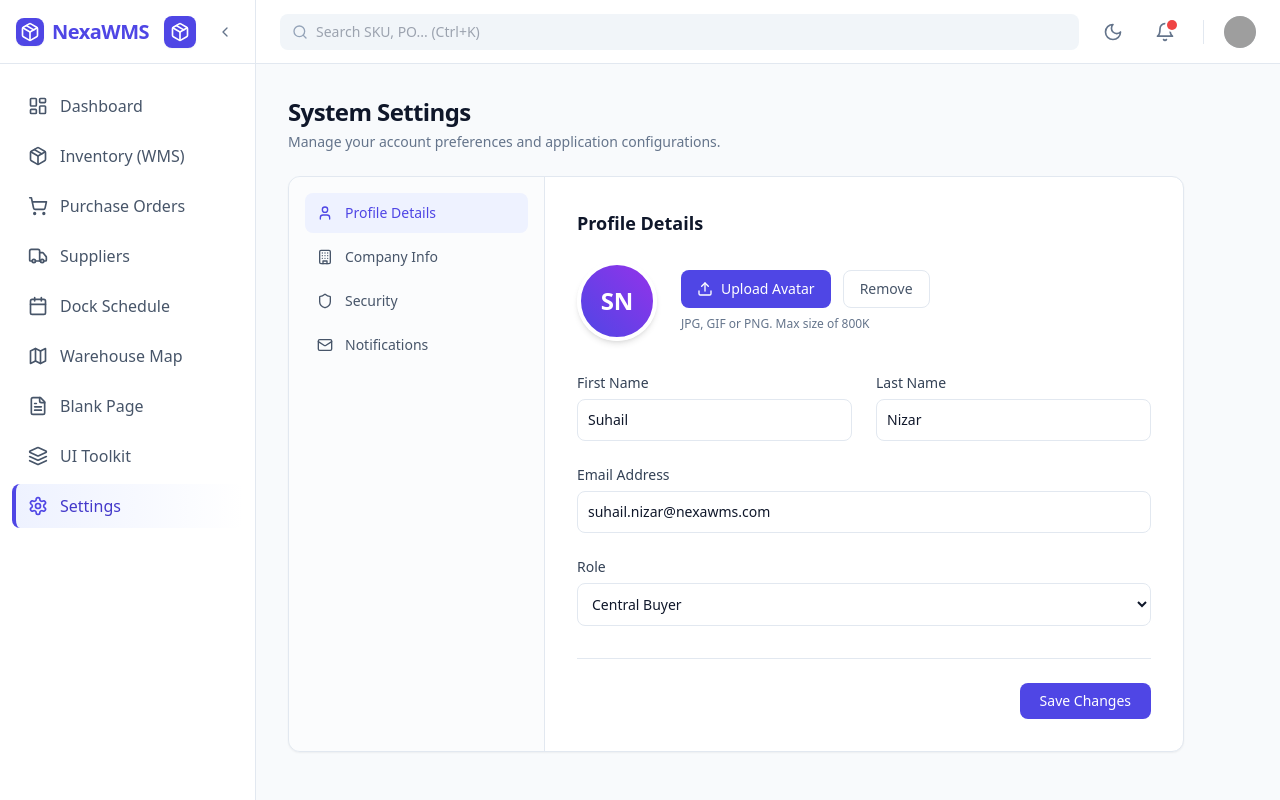
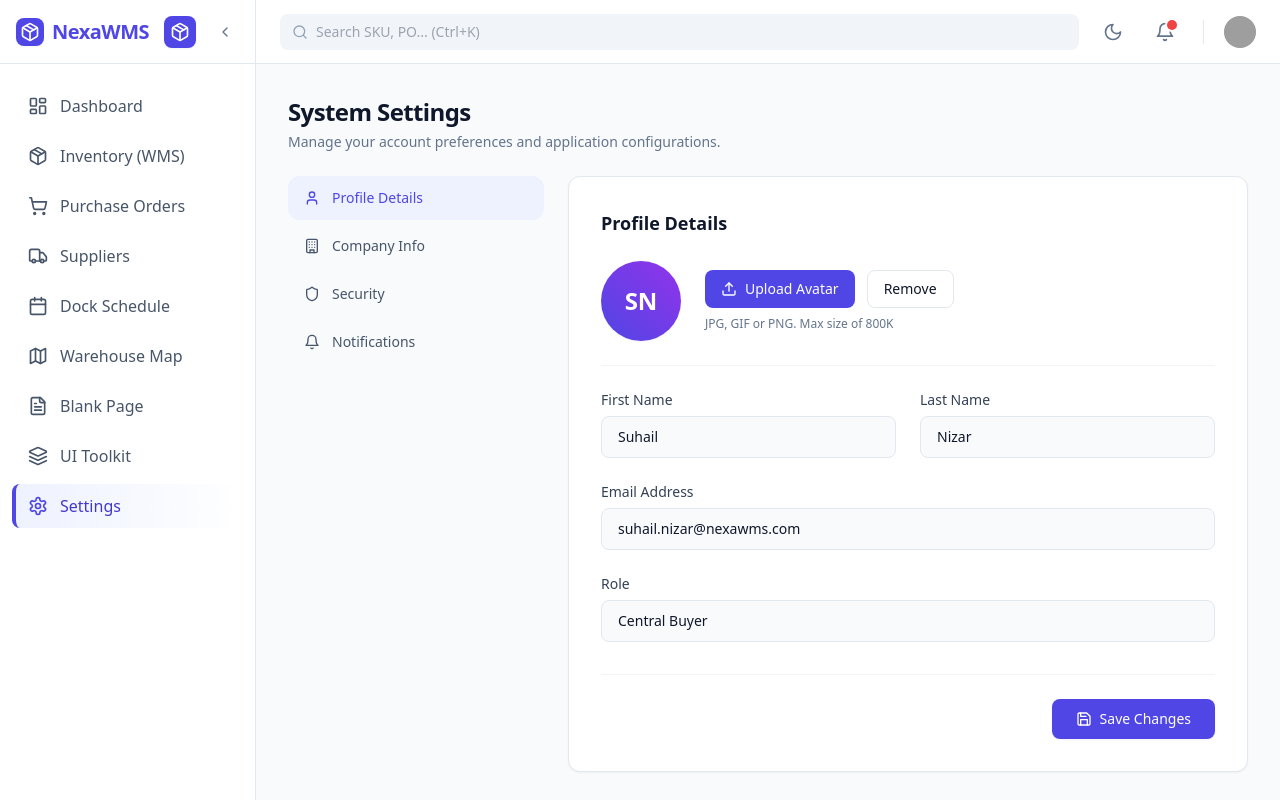
Before and after one commit to Naruto7H/NEXUSWMS, a React (Vite) app: page /settings in a window 1280 px wide. Built offline with nearby package versions, Linux system fonts and the light colour scheme; grey boxes are pictures that could not be loaded.

Commit message:
Refactor Settings component with tab navigation
Added state management for active tab and save functionality with toast notifications.

```diff
--- a/src/pages/Settings.jsx
+++ b/src/pages/Settings.jsx
@@ -1,81 +1,120 @@
-import React from 'react';
-import { User, Building, Shield, Mail, Upload } from 'lucide-react';
+import React, { useState } from 'react';
+import { User, Building, Shield, Bell, Upload, Save } from 'lucide-react';
+import toast from 'react-hot-toast';
 
 export default function Settings() {
+  const [activeTab, setActiveTab] = useState('profile');
+
+  const handleSave = () => {
+    toast.success('Settings saved successfully.');
+  };
+
   return (
-    <div className="max-w-4xl space-y-6 animate-in fade-in duration-500">
+    <div className="space-y-6 animate-in fade-in duration-500 pb-10">
       <div>
         <h1 className="text-2xl font-bold text-slate-900 dark:text-white tracking-tight">System Settings</h1>
         <p className="text-sm text-slate-500 dark:text-slate-400 mt-1">Manage your account preferences and application configurations.</p>
       </div>
 
-      <div className="bg-white dark:bg-slate-800 border border-slate-200 dark:border-slate-700 rounded-xl shadow-sm overflow-hidden flex flex-col md:flex-row">
-        {/* Settings Sidebar */}
-        <div className="w-full md:w-64 border-b md:border-b-0 md:border-r border-slate-200 dark:border-slate-700 p-4 space-y-1 bg-slate-50/50 dark:bg-slate-800/50">
-          <button className="w-full flex items-center gap-3 px-3 py-2.5 bg-indigo-50 dark:bg-indigo-500/10 text-indigo-600 dark:text-indigo-400 font-medium rounded-lg text-sm transition-colors text-left">
+      <div className="flex flex-col md:flex-row gap-6">
+
+        {/* Sidebar Navigation */}
+        <div className="w-full md:w-64 shrink-0 space-y-1">
+          <button onClick={() => setActiveTab('profile')} className={`w-full flex items-center gap-3 px-4 py-3 rounded-xl text-sm font-medium transition-colors ${activeTab === 'profile' ? 'bg-indigo-50 dark:bg-indigo-500/10 text-indigo-600 dark:text-indigo-400' : 'text-slate-600 dark:text-slate-400 hover:bg-slate-50 dark:hover:bg-slate-800'}`}>
             <User className="w-4 h-4" /> Profile Details
           </button>
-          <button className="w-full flex items-center gap-3 px-3 py-2.5 text-slate-600 dark:text-slate-400 hover:bg-slate-100 dark:hover:bg-slate-700 hover:text-slate-900 dark:hover:text-slate-200 rounded-lg text-sm transition-colors text-left">
+          <button onClick={() => setActiveTab('company')} className={`w-full flex items-center gap-3 px-4 py-3 rounded-xl text-sm font-medium transition-colors ${activeTab === 'company' ? 'bg-indigo-50 dark:bg-indigo-500/10 text-indigo-600 dark:text-indigo-400' : 'text-slate-600 dark:text-slate-400 hover:bg-slate-50 dark:hover:bg-slate-800'}`}>
             <Building className="w-4 h-4" /> Company Info
           </button>
-          <button className="w-full flex items-center gap-3 px-3 py-2.5 text-slate-600 dark:text-slate-400 hover:bg-slate-100 dark:hover:bg-slate-700 hover:text-slate-900 dark:hover:text-slate-200 rounded-lg text-sm transition-colors text-left">
+          <button onClick={() => setActiveTab('security')} className={`w-full flex items-center gap-3 px-4 py-3 rounded-xl text-sm font-medium transition-colors ${activeTab === 'security' ? 'bg-indigo-50 dark:bg-indigo-500/10 text-indigo-600 dark:text-indigo-400' : 'text-slate-600 dark:text-slate-400 hover:bg-slate-50 dark:hover:bg-slate-800'}`}>
             <Shield className="w-4 h-4" /> Security
           </button>
-          <button className="w-full flex items-center gap-3 px-3 py-2.5 text-slate-600 dark:text-slate-400 hover:bg-slate-100 dark:hover:bg-slate-700 hover:text-slate-900 dark:hover:text-slate-200 rounded-lg text-sm transition-colors text-left">
-            <Mail className="w-4 h-4" /> Notifications
+          <button onClick={() => setActiveTab('notifications')} className={`w-full flex items-center gap-3 px-4 py-3 rounded-xl text-sm font-medium transition-colors ${activeTab === 'notifications' ? 'bg-indigo-50 dark:bg-indigo-500/10 text-indigo-600 dark:text-indigo-400' : 'text-slate-600 dark:text-slate-400 hover:bg-slate-50 dark:hover:bg-slate-800'}`}>
+            <Bell className="w-4 h-4" /> Notifications
           </button>
         </div>
 
-        {/* Settings Form Content */}
-        <div className="flex-1 p-6 sm:p-8">
-          <h3 className="text-lg font-semibold text-slate-900 dark:text-white mb-6">Profile Details</h3>
+        {/* Content Area */}
+        <div className="flex-1 bg-white dark:bg-slate-800 border border-slate-200 dark:border-slate-700 rounded-xl shadow-sm p-6 lg:p-8 min-h-[500px]">
 
-          <div className="flex items-center gap-6 mb-8">
-            <div className="w-20 h-20 rounded-full bg-gradient-to-tr from-indigo-600 to-purple-600 text-white flex items-center justify-center font-bold text-2xl shadow-md border-4 border-white dark:border-slate-800">
-              SN
+          {activeTab === 'profile' && (
+            <div className="space-y-6 animate-in fade-in">
+              <h2 className="text-lg font-bold text-slate-900 dark:text-white">Profile Details</h2>
+              <div className="flex items-center gap-6 pb-6 border-b border-slate-100 dark:border-slate-700/50">
+                <div className="h-20 w-20 rounded-full bg-gradient-to-tr from-indigo-600 to-purple-600 text-white flex items-center justify-center font-bold text-2xl shadow-sm shrink-0">SN</div>
+                <div>
+                  <div className="flex gap-3 mb-2">
+                    <button className="flex items-center gap-2 px-4 py-2 bg-indigo-600 hover:bg-indigo-700 text-white rounded-lg text-sm font-medium transition-colors"><Upload className="w-4 h-4"/> Upload Avatar</button>
+                    <button className="px-4 py-2 border border-slate-200 dark:border-slate-700 hover:bg-slate-50 dark:hover:bg-slate-700 rounded-lg text-sm font-medium transition-colors">Remove</button>
+                  </div>
+                  <p className="text-xs text-slate-500">JPG, GIF or PNG. Max size of 800K</p>
+                </div>
+              </div>
+              <div className="grid grid-cols-1 md:grid-cols-2 gap-6">
+                <div><label className="block text-sm font-medium text-slate-700 dark:text-slate-300 mb-1.5">First Name</label><input type="text" defaultValue="Suhail" className="w-full px-4 py-2.5 bg-slate-50 dark:bg-slate-900 border border-slate-200 dark:border-slate-700 rounded-lg text-sm outline-none dark:text-white" /></div>
+                <div><label className="block text-sm font-medium text-slate-700 dark:text-slate-300 mb-1.5">Last Name</label><input type="text" defaultValue="Nizar" className="w-full px-4 py-2.5 bg-slate-50 dark:bg-slate-900 border border-slate-200 dark:border-slate-700 rounded-lg text-sm outline-none dark:text-white" /></div>
+                <div className="md:col-span-2"><label className="block text-sm font-medium text-slate-700 dark:text-slate-300 mb-1.5">Email Address</label><input type="email" defaultValue="suhail.nizar@nexawms.com" className="w-full px-4 py-2.5 bg-slate-50 dark:bg-slate-900 border border-slate-200 dark:border-slate-700 rounded-lg text-sm outline-none dark:text-white" /></div>
+                <div className="md:col-span-2"><label className="block text-sm font-medium text-slate-700 dark:text-slate-300 mb-1.5">Role</label><select className="w-full px-4 py-2.5 bg-slate-50 dark:bg-slate-900 border border-slate-200 dark:border-slate-700 rounded-lg text-sm outline-none dark:text-white appearance-none"><option>Central Buyer</option><option>Warehouse Manager</option><option>Admin</option></select></div>
+              </div>
             </div>
-            <div>
-              <div className="flex gap-3">
-                <button className="px-4 py-2 bg-indigo-600 hover:bg-indigo-700 text-white rounded-lg text-sm font-medium transition-colors flex items-center gap-2">
-                  <Upload className="w-4 h-4" /> Upload Avatar
-                </button>
-                <button className="px-4 py-2 border border-slate-200 dark:border-slate-700 text-slate-600 dark:text-slate-300 rounded-lg text-sm font-medium hover:bg-slate-50 dark:hover:bg-slate-700 transition-colors">
-                  Remove
-                </button>
+          )}
+
+          {activeTab === 'company' && (
+            <div className="space-y-6 animate-in fade-in">
+              <h2 className="text-lg font-bold text-slate-900 dark:text-white">Company Information</h2>
+              <div className="grid grid-cols-1 gap-6">
+                <div><label className="block text-sm font-medium text-slate-700 dark:text-slate-300 mb-1.5">Company Name</label><input type="text" defaultValue="Nexa Retail Group" className="w-full px-4 py-2.5 bg-slate-50 dark:bg-slate-900 border border-slate-200 dark:border-slate-700 rounded-lg text-sm outline-none dark:text-white" /></div>
+                <div><label className="block text-sm font-medium text-slate-700 dark:text-slate-300 mb-1.5">Tax ID / VAT Number</label><input type="text" defaultValue="TR-99482711" className="w-full px-4 py-2.5 bg-slate-50 dark:bg-slate-900 border border-slate-200 dark:border-slate-700 rounded-lg text-sm outline-none dark:text-white" /></div>
+                <div><label className="block text-sm font-medium text-slate-700 dark:text-slate-300 mb-1.5">Billing Address</label><textarea rows="3" defaultValue="123 Logistics Park, Industrial Area" className="w-full px-4 py-2.5 bg-slate-50 dark:bg-slate-900 border border-slate-200 dark:border-slate-700 rounded-lg text-sm outline-none dark:text-white resize-none"></textarea></div>
               </div>
-              <p className="text-xs text-slate-500 dark:text-slate-400 mt-2">JPG, GIF or PNG. Max size of 800K</p>
             </div>
+          )}
+
+          {activeTab === 'security' && (
+            <div className="space-y-6 animate-in fade-in">
+              <h2 className="text-lg font-bold text-slate-900 dark:text-white">Security Settings</h2>
+              <div className="grid grid-cols-1 gap-6 max-w-md">
+                <div><label className="block text-sm font-medium text-slate-700 dark:text-slate-300 mb-1.5">Current Password</label><input type="password" placeholder="••••••••" className="w-full px-4 py-2.5 bg-slate-50 dark:bg-slate-900 border border-slate-200 dark:border-slate-700 rounded-lg text-sm outline-none dark:text-white" /></div>
+                <div><label className="block text-sm font-medium text-slate-700 dark:text-slate-300 mb-1.5">New Password</label><input type="password" placeholder="Leave blank to keep current" className="w-full px-4 py-2.5 bg-slate-50 dark:bg-slate-900 border border-slate-200 dark:border-slate-700 rounded-lg text-sm outline-none dark:text-white" /></div>
+              </div>
+              <div className="pt-6 mt-6 border-t border-slate-100 dark:border-slate-700">
+                <h3 className="text-sm font-bold text-slate-900 dark:text-white mb-2">Two-Factor Authentication</h3>
+                <p className="text-sm text-slate-500 mb-4">Secure your account with an additional security layer.</p>
+                <button className="px-4 py-2 border border-slate-200 dark:border-slate-700 hover:bg-slate-50 dark:hover:bg-slate-700 rounded-lg text-sm font-medium transition-colors text-slate-700 dark:text-slate-300">Enable 2FA</button>
+              </div>
+            </div>
+          )}
+
+          {activeTab === 'notifications' && (
+            <div className="space-y-6 animate-in fade-in">
+              <h2 className="text-lg font-bold text-slate-900 dark:text-white">Notification Preferences</h2>
+              <div className="space-y-4 pt-2">
+                {[
+                  { title: "Low Stock Alerts", desc: "Get notified when inventory drops below threshold." },
+                  { title: "Purchase Order Approvals", desc: "Receive an email when a PO is approved or rejected." },
+                  { title: "System Updates", desc: "Updates about NexaWMS features and maintenance." }
+                ].map((item, idx) => (
+                  <div key={idx} className="flex items-center justify-between p-4 border border-slate-100 dark:border-slate-700/50 rounded-xl">
+                    <div>
+                      <p className="font-medium text-slate-900 dark:text-white text-sm">{item.title}</p>
+                      <p className="text-xs text-slate-500 mt-0.5">{item.desc}</p>
+                    </div>
+                    <label className="relative inline-flex items-center cursor-pointer">
+                      <input type="checkbox" className="sr-only peer" defaultChecked={idx !== 2} />
+                      <div className="w-11 h-6 bg-slate-200 peer-focus:outline-none rounded-full peer dark:bg-slate-700 peer-checked:after:translate-x-full peer-checked:after:border-white after:content-[''] after:absolute after:top-[2px] after:left-[2px] after:bg-white after:border-gray-300 after:border after:rounded-full after:h-5 after:w-5 after:transition-all dark:border-gray-600 peer-checked:bg-indigo-600"></div>
+                    </label>
+                  </div>
+                ))}
+              </div>
+            </div>
+          )}
+
+          <div className="mt-8 pt-6 border-t border-slate-100 dark:border-slate-700/50 flex justify-end">
+            <button onClick={handleSave} className="flex items-center gap-2 px-6 py-2.5 bg-indigo-600 hover:bg-indigo-700 text-white rounded-lg text-sm font-medium transition-colors shadow-sm">
+              <Save className="w-4 h-4" /> Save Changes
+            </button>
           </div>
 
-          <div className="grid grid-cols-1 sm:grid-cols-2 gap-6">
-            <div>
-              <label className="block text-sm font-medium text-slate-700 dark:text-slate-300 mb-1.5">First Name</label>
-              <input type="text" defaultValue="Suhail" className="w-full bg-white dark:bg-slate-900 border border-slate-200 dark:border-slate-700 rounded-lg p-2.5 text-sm focus:ring-2 focus:ring-indigo-500 outline-none transition-shadow text-slate-900 dark:text-white" />
-            </div>
-            <div>
-              <label className="block text-sm font-medium text-slate-700 dark:text-slate-300 mb-1.5">Last Name</label>
-              <input type="text" defaultValue="Nizar" className="w-full bg-white dark:bg-slate-900 border border-slate-200 dark:border-slate-700 rounded-lg p-2.5 text-sm focus:ring-2 focus:ring-indigo-500 outline-none transition-shadow text-slate-900 dark:text-white" />
-            </div>
-            <div className="sm:col-span-2">
-              <label className="block text-sm font-medium text-slate-700 dark:text-slate-300 mb-1.5">Email Address</label>
-              <input type="email" defaultValue="suhail.nizar@nexawms.com" className="w-full bg-white dark:bg-slate-900 border border-slate-200 dark:border-slate-700 rounded-lg p-2.5 text-sm focus:ring-2 focus:ring-indigo-500 outline-none transition-shadow text-slate-900 dark:text-white" />
-            </div>
-            <div className="sm:col-span-2">
-              <label className="block text-sm font-medium text-slate-700 dark:text-slate-300 mb-1.5">Role</label>
-              <select defaultValue="Central Buyer" className="w-full bg-white dark:bg-slate-900 border border-slate-200 dark:border-slate-700 rounded-lg p-2.5 text-sm focus:ring-2 focus:ring-indigo-500 outline-none transition-shadow text-slate-900 dark:text-white">
-                <option>Central Buyer</option>
-                <option>Procurement Manager</option>
-                <option>Warehouse Supervisor</option>
-                <option>Administrator</option>
-              </select>
-            </div>
-          </div>
-
-          <div className="mt-8 pt-6 border-t border-slate-200 dark:border-slate-700 flex justify-end gap-3">
-            <button className="px-5 py-2 bg-indigo-600 hover:bg-indigo-700 text-white rounded-lg text-sm font-medium transition-colors">
-              Save Changes
-            </button>
-          </div>
         </div>
       </div>
     </div>
```
